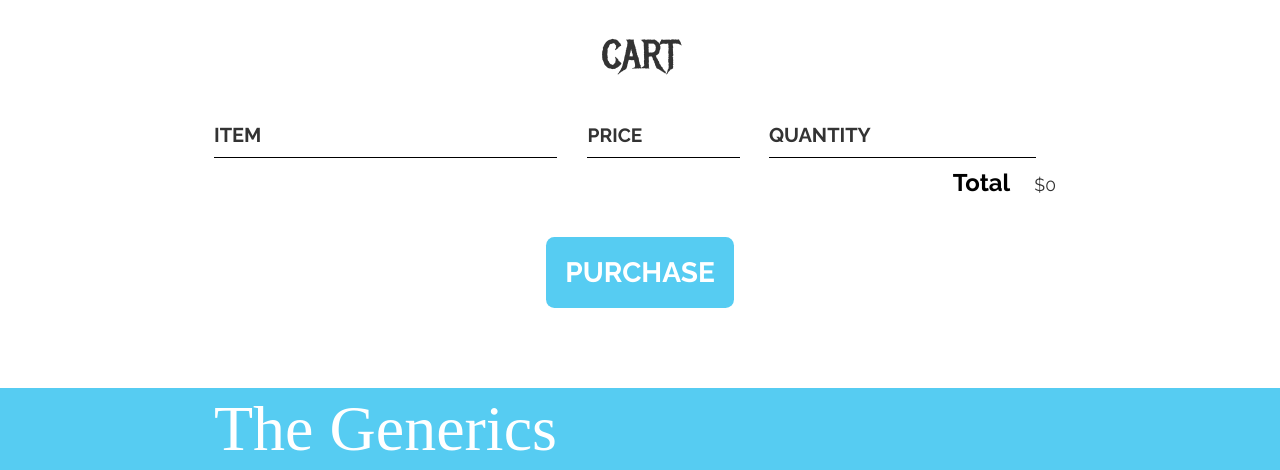
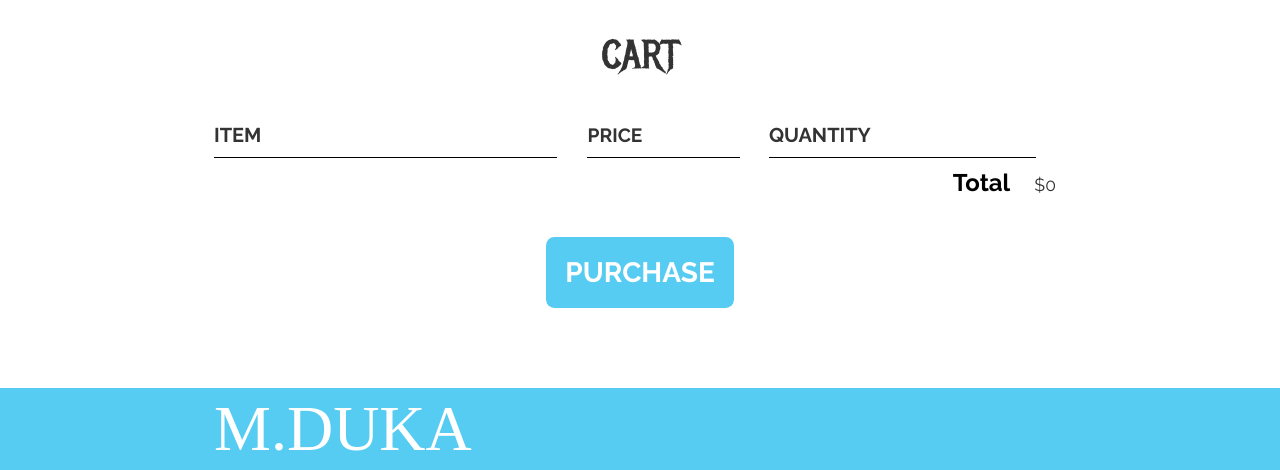
Before and after one commit to DennisOtuomaZetech/SHOPPING_WEBSITE_PROJECT, a plain HTML site: page product.html in a window 1280 px wide. Shown: the part 1658-2128 px from the top of the page. Drawn offline with Linux system fonts and the light colour scheme; a web font is replaced by a local one.

Commit message:
ADDITIONAL CHANGES TO THE WEBSITE

```diff
--- a/product.html
+++ b/product.html
@@ -153,7 +153,7 @@
 
     <footer class="main-footer">
       <div class="container main-footer-container">
-      <h3 class="band-name">The Generics</h3>
+      <h3 class="band-name">M.DUKA</h3>
 
 
 
```
